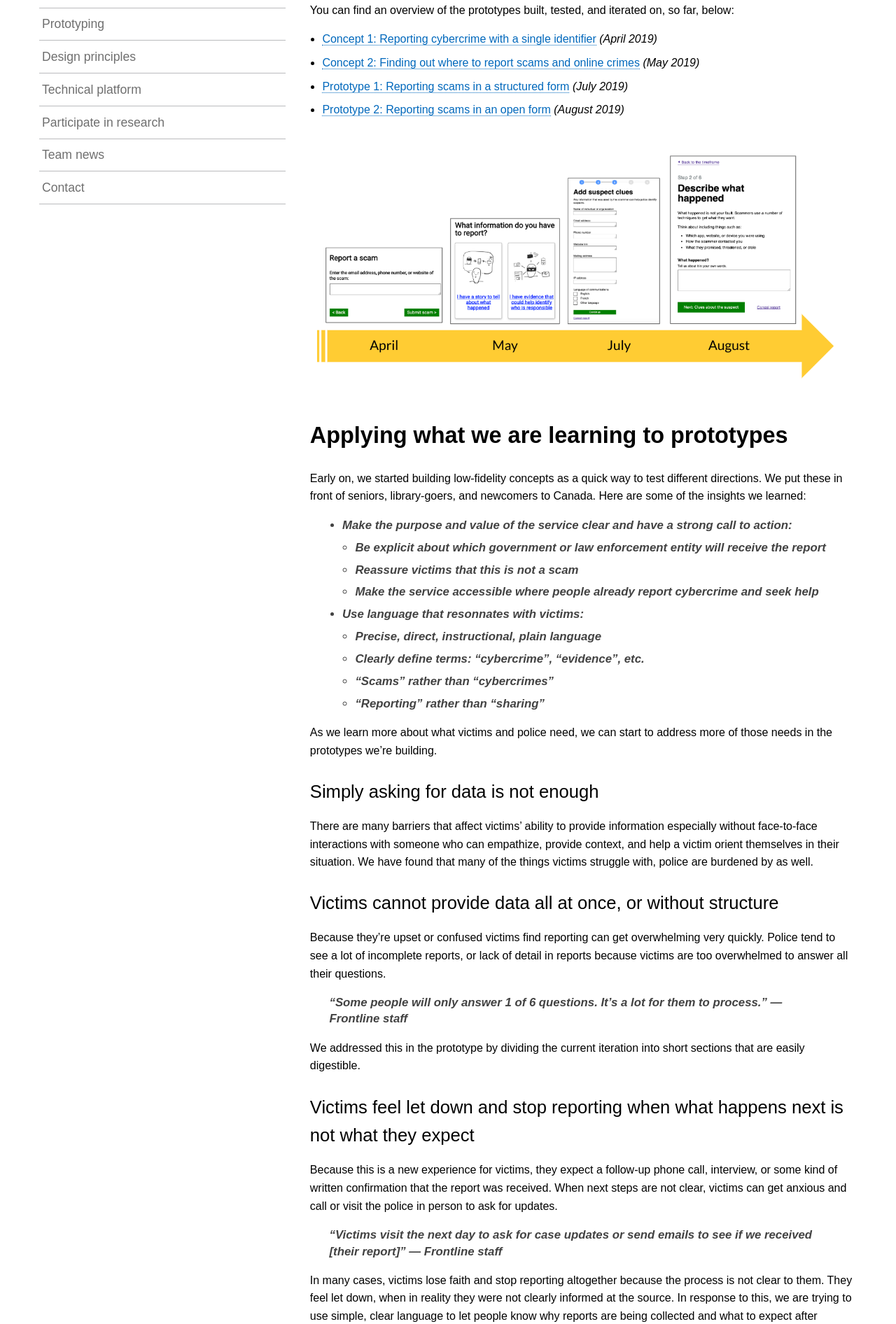
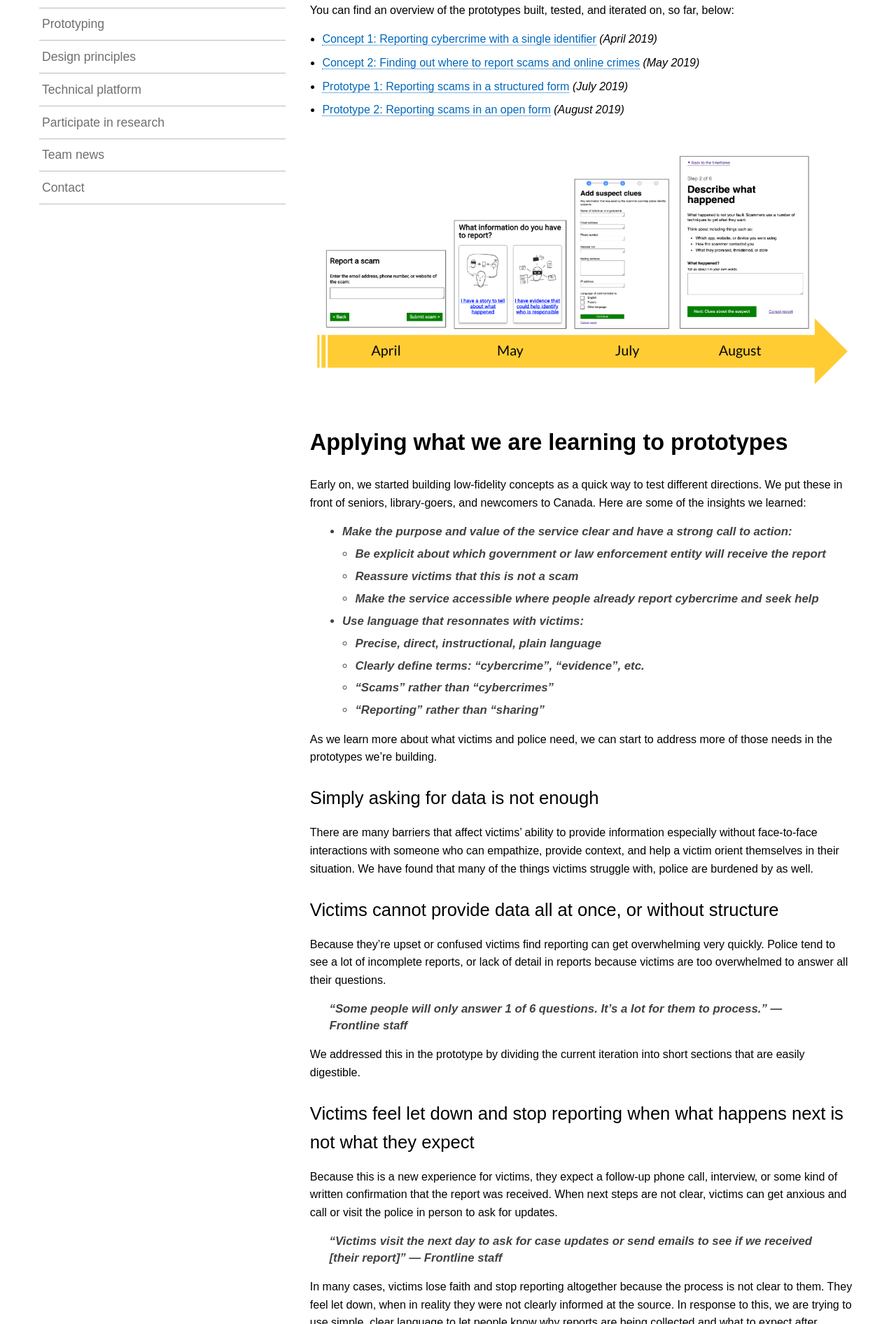
Before and after one commit to cds-snc/rcmp-report-a-cybercrime-alpha-documentation, a Jekyll site: the page built from _pages/en/prototyping.md, in a window 1280 px wide. Shown: the part 347-2239 px from the top of the page at 70% size. Built offline with Jekyll 4.4.1, drawn with Linux system fonts in a browser that asks for light colours; a script that is not in the unit is left out.

Commit message:
Update Documentation - EN “prototyping”

```diff
--- a/_pages/en/prototyping.md
+++ b/_pages/en/prototyping.md
@@ -1,9 +1,9 @@
 ---
 layout: page
-title:  "Prototyping"
+title: Prototyping
 lang: en
-permalink: "/prototyping/"
-trans_url: "/prototypage/"
+permalink: /prototyping/
+trans_url: Prototypage
 ---
 
 # Learning by building and testing
@@ -17,7 +17,7 @@ You can find an overview of the prototypes built, tested, and iterated on, so fa
  * [Prototype 1: Reporting scams in a structured form](https://testing-sep6.herokuapp.com/p1) *(July 2019)*
  * [Prototype 2: Reporting scams in an open form](https://testing-sep6.herokuapp.com/p2) *(August 2019)*
 
-![Timeline showing the prototypes over time]({{ site.baseurl }}/assets/img/timeline.png#center){:height="350 px"}
+![Timeline showing the prototypes over time]({{ site.baseurl }}/assets/img/timeline.png)
 
 # Applying what we are learning to prototypes
 
@@ -55,11 +55,11 @@ Because this is a new experience for victims, they expect a follow-up phone call
 
 In many cases, victims lose faith and stop reporting altogether because the process is not clear to them. They feel let down, when in reality they were not clearly informed at the source. In response to this, we are trying to use simple, clear language to let people know why reports are being collected and what to expect after reporting.
 
- ![Expectations]({{ site.baseurl }}/assets/img/expectations.png){:width="600 px"}
+![Expectations]({{ site.baseurl }}/assets/img/expectations.png)
 
 We are also trying to be clear on the final page about the goal of reporting: to stop cybercriminals. This sheds some light on where the report will go next and can help mitigate confusion about the next steps to prevent unnecessary follow-up with local police.
 
- ![After]({{ site.baseurl }}/assets/img/after.png){:width="600 px"}
+![After]({{ site.baseurl }}/assets/img/after.png)
 
 ## Victims avoid reporting because they're ashamed and feel at fault
 
@@ -69,7 +69,7 @@ Because of shame, guilt, and embarrassment, victims avoid telling friends, famil
 
 We're trying to a blameless tone to acknowledge that people are in a difficult situation, that we're there to listen, and that they're not alone. It's something that frontline staff and call takers do on a daily basis.
 
- ![Blameless]({{ site.baseurl }}/assets/img/blameless.png){:width="600 px"}
+![Blameless]({{ site.baseurl }}/assets/img/blameless.png)
 
 ## Victims use different language than law enforcement
 
@@ -77,7 +77,7 @@ The public does not have the same definitions for words that people in law enfor
 
 Instead of relying on those words alone, we want to add context and provide examples and guidance. This helps to reduce the mental work that people have to do to fill out the form.
 
- ![Language]({{ site.baseurl }}/assets/img/language.png){:width="600 px"}
+![Language]({{ site.baseurl }}/assets/img/language.png)
 
 ## Victims need to protect themselves from ongoing or future attacks
 
@@ -87,13 +87,13 @@ We are also learning that one of the biggest problems for victims and for police
 
 Victims are in a state of distress and confusion. They need clear next steps related to getting immediate help and protecting themselves in the future built into the service. When that help is found, they feel safer and more satisfied.
 
- ![Guidance]({{ site.baseurl }}/assets/img/guidance.png){:width="600 px"}
+![Guidance]({{ site.baseurl }}/assets/img/guidance.png)
 
 # Putting prototypes in front of many users
 
 We are continuing to take what we learned from victims and police and applying it to prototypes through incremental, but informed changes. To test whether we're meeting the needs of victims and police in the latest reporting form [Prototype 2](https://www.report-a-cybercrime.alpha.rcmp-grc.gc.ca/p2), we examined how this current iteration compared to other versions including the [baseline fraud reporting system](https://report-a-cybercrime.alpha.rcmp-grc.gc.ca/CAFCFRS/) and an earlier iteration [Prototype 1](https://www.report-a-cybercrime.alpha.rcmp-grc.gc.ca/p1).
 
-![Comparison of prototypes]({{ site.baseurl }}/assets/img/suspects.png){:width="600 px"}
+![Comparison of prototypes]({{ site.baseurl }}/assets/img/suspects.png)
 
  **Prototype 1 features:**
   > * Reduced content based on the baseline fraud reporting form
@@ -122,7 +122,7 @@ We found that participants were more likely to complete and submit a report when
 
 People using Prototype 1 and Prototype 2 were more likely to complete and submit a report. Over 40% of people who used the baseline opted out of completing and submitting a report.
 
-![Diagram showing quantity of reports submitted]({{ site.baseurl }}/assets/img/quantity.png){:width="500 px"}
+![Diagram showing quantity of reports submitted]({{ site.baseurl }}/assets/img/quantity.png)
 
 ### Experience using the service
 
@@ -134,16 +134,16 @@ People reported higher levels of usablity for both Prototype 1 and Prototype 2 c
 
 People reported greater intentions to use the current iteration (Prototype 2) than either the baseline form or Prototype 1.
 
-![Graph showing experience and intention to use the site]({{ site.baseurl }}/assets/img/intention.png){:width="500 px"}
+![Graph showing experience and intention to use the site]({{ site.baseurl }}/assets/img/intention.png)
 
 ### Trust and confidence
 
 People reported equal ratings of trust and confidence in reporting for all three versions of the form. They are also equally likely to recommend each of them.
 
-![Graph showing trust and confidence]({{ site.baseurl }}/assets/img/trust.png){:width="500 px"}
+![Graph showing trust and confidence]({{ site.baseurl }}/assets/img/trust.png)
 
 ### Report quality
 
 Each report was rated by three RCMP staff members and averaged. Reports from the current iteration (Prototype 2) and the baseline rated as of the same quality.
 
-![Graph showing report quality]({{ site.baseurl }}/assets/img/quality.png){:width="500 px"}
+![Graph showing report quality]({{ site.baseurl }}/assets/img/quality.png)
```
